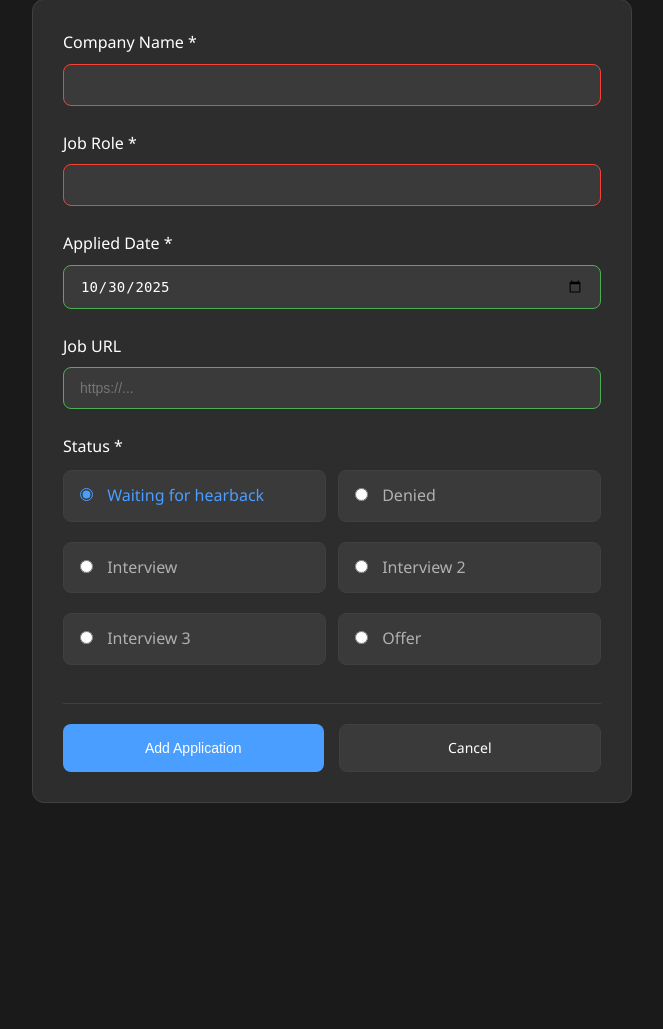
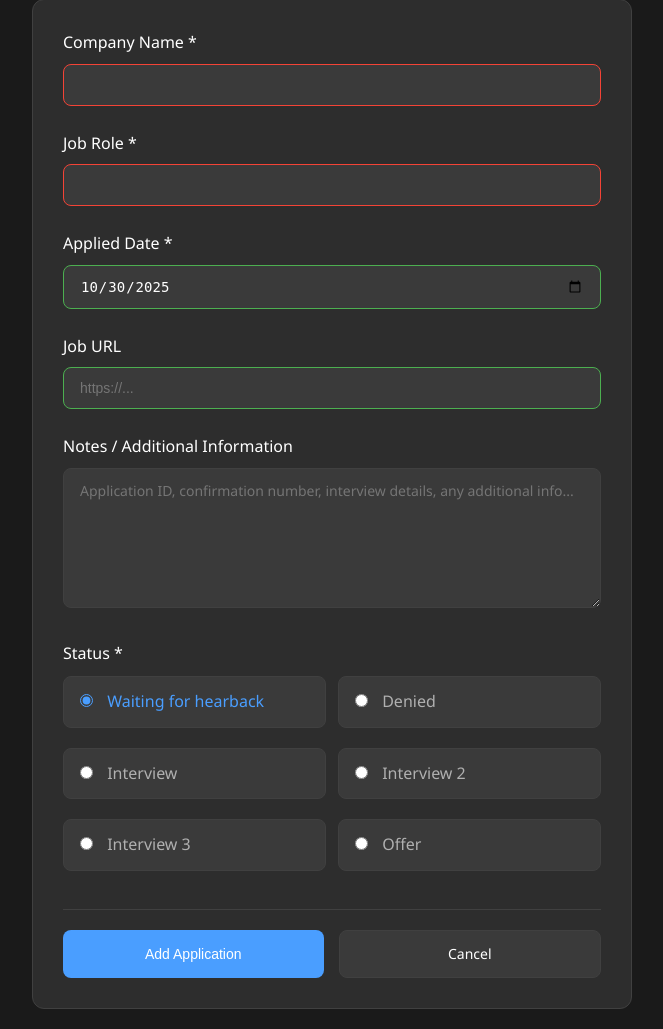
Before and after one commit to CarloCapuz/JobApplicationTracker, a Flask app: page /add in a window 1280 px wide. Shown: the part 137-1166 px from the top of the page, without its empty margins (308-971 px from the left). Before the commit the page ends 940 px from the top, so only its background shows below. Run offline with Flask 3, Linux system fonts and the light colour scheme; a user stored in the database is signed in.

Commit message:
Fixed notes bug. Added clickable header feature for sorting

```diff
--- a/app.py
+++ b/app.py
@@ -59,9 +59,17 @@ def init_db():
             applied_date DATE NOT NULL,
             url TEXT,
             status TEXT NOT NULL DEFAULT 'Waiting for hearback',
+            notes TEXT,
             last_updated TIMESTAMP DEFAULT CURRENT_TIMESTAMP
         )
     ''')
+
+    # Ensure the notes column exists for databases created before notes was added
+    try:
+        cursor.execute("ALTER TABLE job_applications ADD COLUMN notes TEXT")
+    except Exception:
+        # Column already exists; ignore
+        pass
 
     conn.commit()
     conn.close()
@@ -147,14 +155,15 @@ def add_application():
         cursor = conn.cursor()
 
         cursor.execute('''
-            INSERT INTO job_applications (company_name, job_role, applied_date, url, status)
-            VALUES (?, ?, ?, ?, ?)
+            INSERT INTO job_applications (company_name, job_role, applied_date, url, status, notes)
+            VALUES (?, ?, ?, ?, ?, ?)
         ''', (
             data['company_name'],
             data['job_role'],
             data['applied_date'],
             data.get('url', ''),  # Use empty string if URL not provided
-            data['status']
+            data['status'],
+            data.get('notes', '')  # Use empty string if notes not provided
         ))
 
         conn.commit()
@@ -184,7 +193,7 @@ def edit_application(app_id):
         cursor.execute('''
             UPDATE job_applications
             SET company_name = ?, job_role = ?, applied_date = ?,
-                url = ?, status = ?, last_updated = CURRENT_TIMESTAMP
+                url = ?, status = ?, notes = ?, last_updated = CURRENT_TIMESTAMP
             WHERE id = ?
         ''', (
             data['company_name'],
@@ -192,6 +201,7 @@ def edit_application(app_id):
             data['applied_date'],
             data.get('url', ''),  # Use empty string if URL not provided
             data['status'],
+            data.get('notes', ''),  # Use empty string if notes not provided
             app_id
         ))
 
@@ -202,12 +212,18 @@ def edit_application(app_id):
 
     # GET request - fetch application data
     application = cursor.execute('SELECT * FROM job_applications WHERE id = ?', (app_id,)).fetchone()
+
+    if not application:
+        conn.close()
+        return redirect(url_for('index'))
+
+    # Convert to dict and ensure notes key exists for template safety
+    application_dict = dict(application)
+    if 'notes' not in application_dict:
+        application_dict['notes'] = ''
     conn.close()
 
-    if not application:
-        return redirect(url_for('index'))
-
-    return render_template('edit.html', application=application)
+    return render_template('edit.html', application=application_dict)
 
 @app.route('/delete/<int:app_id>', methods=['POST'])
 @login_required
@@ -247,17 +263,19 @@ def api_applications():
     applications = cursor.execute(query).fetchall()
     conn.close()
 
-    # Convert to list of dictionaries
+    # Convert to list of dictionaries (sqlite3.Row doesn't support .get)
     apps_list = []
     for app in applications:
+        row = dict(app)
         apps_list.append({
-            'id': app['id'],
-            'company_name': app['company_name'],
-            'job_role': app['job_role'],
-            'applied_date': app['applied_date'],
-            'url': app['url'],
-            'status': app['status'],
-            'last_updated': app['last_updated']
+            'id': row.get('id'),
+            'company_name': row.get('company_name'),
+            'job_role': row.get('job_role'),
+            'applied_date': row.get('applied_date'),
+            'url': row.get('url'),
+            'status': row.get('status'),
+            'notes': row.get('notes', ''),
+            'last_updated': row.get('last_updated')
         })
 
     return jsonify(apps_list)
--- a/static/script.js
+++ b/static/script.js
@@ -3,6 +3,7 @@
 // Global variables
 let allApplications = [];
 let filteredApplications = [];
+let activeStatusFilter = 'all';
 
 // Utility functions
 function showNotification(message, type = 'success') {
@@ -82,16 +83,24 @@ function loadApplications() {
 }
 
 // Filter applications based on search input
-function filterApplications() {
+function applyFilters() {
     const searchTerm = document.getElementById('search-input').value.toLowerCase().trim();
 
-    if (searchTerm === '') {
-        filteredApplications = [...allApplications];
-    } else {
-        filteredApplications = allApplications.filter(app => {
+    // Start from all apps
+    filteredApplications = [...allApplications];
+
+    // Apply status filter (if not 'all')
+    if (activeStatusFilter !== 'all') {
+        filteredApplications = filteredApplications.filter(app => app.status === activeStatusFilter);
+    }
+
+    // Apply search filter
+    if (searchTerm !== '') {
+        filteredApplications = filteredApplications.filter(app => {
             return app.company_name.toLowerCase().includes(searchTerm) ||
                    app.job_role.toLowerCase().includes(searchTerm) ||
-                   app.status.toLowerCase().includes(searchTerm);
+                   app.status.toLowerCase().includes(searchTerm) ||
+                   (app.notes ? app.notes.toLowerCase().includes(searchTerm) : false);
         });
     }
 
@@ -101,7 +110,7 @@ function filterApplications() {
 // Clear search
 function clearSearch() {
     document.getElementById('search-input').value = '';
-    filterApplications();
+    applyFilters();
 }
 
 // Render applications to the DOM
@@ -132,6 +141,11 @@ function renderApplications() {
                 <p><strong>Position:</strong> ${app.job_role}</p>
                 <p><strong>Applied:</strong> ${app.applied_date}</p>
                 ${app.url ? `<p><strong>URL:</strong> <a href="${app.url}" target="_blank" class="url-link">View Job Posting</a></p>` : ''}
+                ${app.notes && app.notes.trim() !== '' ? `
+                <div class="notes-section">
+                    <p><strong>Notes:</strong></p>
+                    <p class="notes-text">${app.notes.replace(/&/g, '&amp;').replace(/</g, '&lt;').replace(/>/g, '&gt;')}</p>
+                </div>` : ''}
                 <p><strong>Last Updated:</strong> ${app.last_updated}</p>
             </div>
 
@@ -215,6 +229,17 @@ document.addEventListener('DOMContentLoaded', function() {
             });
         });
     }
+
+    // Summary header click filters
+    const summaryHeader = document.getElementById('summary-header');
+    if (summaryHeader && window.location.pathname === '/') {
+        summaryHeader.addEventListener('click', (e) => {
+            const card = e.target.closest('.summary-card.clickable');
+            if (!card) return;
+            const status = card.getAttribute('data-status');
+            setStatusFilter(status);
+        });
+    }
 });
 
 // Add fade out animation
@@ -245,6 +270,25 @@ document.addEventListener('DOMContentLoaded', function() {
         }
     });
 });
+
+// Set status filter and update UI
+function setStatusFilter(status) {
+    activeStatusFilter = status || 'all';
+    updateSummaryActiveState();
+    applyFilters();
+}
+
+function updateSummaryActiveState() {
+    const cards = document.querySelectorAll('.summary-card.clickable');
+    cards.forEach(card => {
+        const cardStatus = card.getAttribute('data-status');
+        if ((activeStatusFilter === 'all' && cardStatus === 'all') || cardStatus === activeStatusFilter) {
+            card.classList.add('active');
+        } else {
+            card.classList.remove('active');
+        }
+    });
+}
 
 // Keyboard shortcuts
 document.addEventListener('keydown', function(e) {
--- a/static/style.css
+++ b/static/style.css
@@ -125,10 +125,19 @@ header h1 {
     transition: all 0.3s ease;
 }
 
+.summary-card.clickable {
+    cursor: pointer;
+}
+
 .summary-card:hover {
     transform: translateY(-2px);
     box-shadow: 0 4px 12px var(--shadow);
     border-color: var(--accent-primary);
+}
+
+.summary-card.active {
+    border-color: var(--accent-primary);
+    box-shadow: 0 0 0 2px rgba(74, 158, 255, 0.2);
 }
 
 .summary-card h3 {
@@ -312,6 +321,21 @@ header h1 {
     color: var(--text-primary);
 }
 
+.notes-section {
+    background-color: rgba(74, 158, 255, 0.1);
+    border-left: 3px solid var(--accent-primary);
+    padding: 12px;
+    margin: 12px 0;
+    border-radius: 6px;
+}
+
+.notes-text {
+    color: var(--text-secondary);
+    line-height: 1.6;
+    white-space: pre-wrap;
+    word-wrap: break-word;
+}
+
 .url-link {
     color: var(--accent-primary);
     text-decoration: none;
@@ -393,7 +417,22 @@ header h1 {
     transition: border-color 0.3s ease;
 }
 
-.form-group input:focus {
+.form-group textarea {
+    width: 100%;
+    padding: 12px 16px;
+    background-color: var(--bg-tertiary);
+    color: var(--text-primary);
+    border: 1px solid var(--border);
+    border-radius: 8px;
+    font-size: 14px;
+    font-family: inherit;
+    resize: vertical;
+    min-height: 120px;
+    transition: border-color 0.3s ease;
+}
+
+.form-group input:focus,
+.form-group textarea:focus {
     outline: none;
     border-color: var(--accent-primary);
     box-shadow: 0 0 0 2px rgba(74, 158, 255, 0.2);
--- a/templates/add.html
+++ b/templates/add.html
@@ -35,6 +35,11 @@
                 <div class="form-group">
                     <label for="url">Job URL</label>
                     <input type="url" id="url" name="url" placeholder="https://...">
+                </div>
+
+                <div class="form-group">
+                    <label for="notes">Notes / Additional Information</label>
+                    <textarea id="notes" name="notes" rows="6" placeholder="Application ID, confirmation number, interview details, any additional info..."></textarea>
                 </div>
 
                 <div class="form-group">
--- a/templates/edit.html
+++ b/templates/edit.html
@@ -35,6 +35,11 @@
                 <div class="form-group">
                     <label for="url">Job URL</label>
                     <input type="url" id="url" name="url" value="{{ application.url or '' }}" placeholder="https://...">
+                </div>
+
+                <div class="form-group">
+                    <label for="notes">Notes / Additional Information</label>
+                    <textarea id="notes" name="notes" rows="6" placeholder="Application ID, confirmation number, interview details, any additional info...">{{ application.notes or '' }}</textarea>
                 </div>
 
                 <div class="form-group">
```
Also changed, not shown: templates/index.html (+13 -7 lines).
